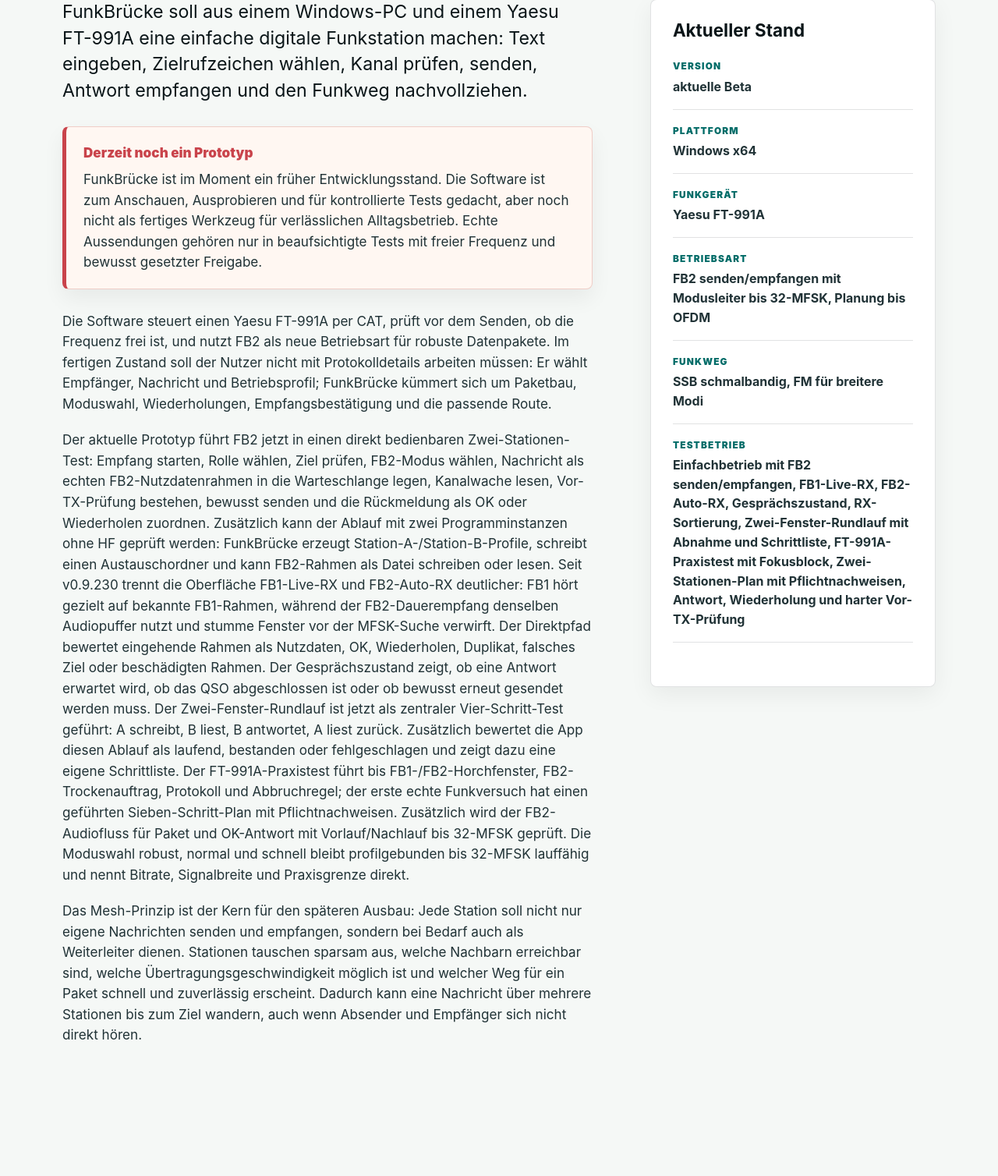
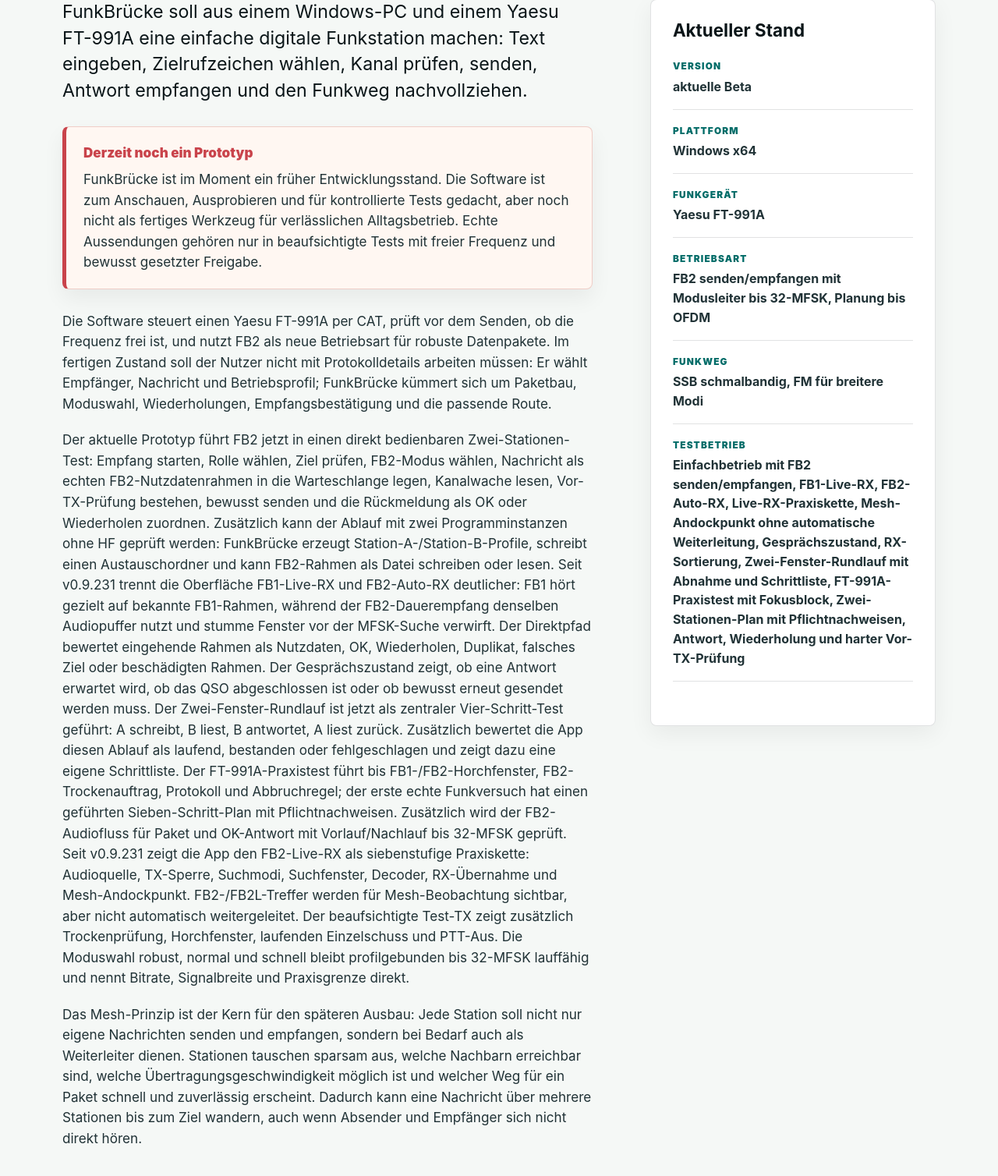
Before and after one commit to DO1FFE/do1ffe-webseite, a Flask app: page /Funkbruecke in a window 1280 px wide. Shown: the part 705-2213 px from the top of the page at 78% size. Run offline with Flask 3, Linux system fonts and the light colour scheme.

Commit message:
FunkBruecke Webseite v0.9.231 aktualisieren

```diff
--- a/templates/funkbruecke.html
+++ b/templates/funkbruecke.html
@@ -52,7 +52,7 @@
       bestehen, bewusst senden und die Rückmeldung als OK oder Wiederholen zuordnen.
       Zusätzlich kann der Ablauf mit zwei Programminstanzen ohne HF geprüft werden:
       FunkBrücke erzeugt Station-A-/Station-B-Profile, schreibt einen Austauschordner
-      und kann FB2-Rahmen als Datei schreiben oder lesen. Seit v0.9.230 trennt die
+      und kann FB2-Rahmen als Datei schreiben oder lesen. Seit v0.9.231 trennt die
       Oberfläche FB1-Live-RX und FB2-Auto-RX deutlicher: FB1 hört gezielt auf bekannte
       FB1-Rahmen, während der FB2-Dauerempfang denselben Audiopuffer nutzt und stumme
       Fenster vor der MFSK-Suche verwirft. Der Direktpfad bewertet eingehende Rahmen als
@@ -65,6 +65,11 @@
       FB2-Trockenauftrag, Protokoll und Abbruchregel; der erste echte Funkversuch hat
       einen geführten Sieben-Schritt-Plan mit Pflichtnachweisen. Zusätzlich wird der
       FB2-Audiofluss für Paket und OK-Antwort mit Vorlauf/Nachlauf bis 32-MFSK geprüft.
+      Seit v0.9.231 zeigt die App den FB2-Live-RX als siebenstufige Praxiskette:
+      Audioquelle, TX-Sperre, Suchmodi, Suchfenster, Decoder, RX-Übernahme und
+      Mesh-Andockpunkt. FB2-/FB2L-Treffer werden für Mesh-Beobachtung sichtbar, aber
+      nicht automatisch weitergeleitet. Der beaufsichtigte Test-TX zeigt zusätzlich
+      Trockenprüfung, Horchfenster, laufenden Einzelschuss und PTT-Aus.
       Die Moduswahl robust, normal und schnell bleibt
       profilgebunden bis 32-MFSK lauffähig und nennt Bitrate, Signalbreite und Praxisgrenze
       direkt.
@@ -89,7 +94,7 @@
       <div><dt>Funkgerät</dt><dd>Yaesu FT-991A</dd></div>
       <div><dt>Betriebsart</dt><dd>FB2 senden/empfangen mit Modusleiter bis 32-MFSK, Planung bis OFDM</dd></div>
       <div><dt>Funkweg</dt><dd>SSB schmalbandig, FM für breitere Modi</dd></div>
-      <div><dt>Testbetrieb</dt><dd>Einfachbetrieb mit FB2 senden/empfangen, FB1-Live-RX, FB2-Auto-RX, Gesprächszustand, RX-Sortierung, Zwei-Fenster-Rundlauf mit Abnahme und Schrittliste, FT-991A-Praxistest mit Fokusblock, Zwei-Stationen-Plan mit Pflichtnachweisen, Antwort, Wiederholung und harter Vor-TX-Prüfung</dd></div>
+      <div><dt>Testbetrieb</dt><dd>Einfachbetrieb mit FB2 senden/empfangen, FB1-Live-RX, FB2-Auto-RX, Live-RX-Praxiskette, Mesh-Andockpunkt ohne automatische Weiterleitung, Gesprächszustand, RX-Sortierung, Zwei-Fenster-Rundlauf mit Abnahme und Schrittliste, FT-991A-Praxistest mit Fokusblock, Zwei-Stationen-Plan mit Pflichtnachweisen, Antwort, Wiederholung und harter Vor-TX-Prüfung</dd></div>
     </dl>
   </aside>
 </section>
@@ -126,10 +131,12 @@
       Wiederholung nach Wiederholen oder Timeout, ein speicherbares FB2-Protokoll,
       profilabhängige Rufzeichen, Zwei-Fenster-Profile, geschützte Austauschdateien,
       Hardwarecheckliste, Funkversuchsführung, Fehlerhilfe, verständliche Bedienmeldungen
-      und eine testbare Moduswahl bis 32-MFSK. Seit v0.9.230 kommen ein eindeutiges
+      und eine testbare Moduswahl bis 32-MFSK. Seit v0.9.231 kommen ein eindeutiges
       Abnahmeergebnis mit Schrittliste für den Zwei-Fenster-Rundlauf, ein erweiterter
       FT-991A-Praxistest mit Fokusblock und ein geführter Sieben-Schritt-Ablauf mit
-      Pflichtnachweisen für den ersten Zwei-Stationen-Versuch dazu.
+      Pflichtnachweisen für den ersten Zwei-Stationen-Versuch dazu. Zusätzlich zeigt
+      der FB2-Live-RX jetzt seine Praxiskette, der Mesh-Andockpunkt bleibt sichtbar
+      ohne automatische Weiterleitung, und der Test-TX nennt seinen Einzelschussstatus.
     </p>
     <p>
       Im fertigen Zustand soll FunkBrücke den gesamten Ablauf eines digitalen QSOs führen:
@@ -228,10 +235,11 @@
       zwischen zwei FunkBrücke-Fenstern geprobt werden. Der Rundlaufstatus zeigt dabei
       den einfachen Ablauf A schreibt, B liest, B antwortet, A liest zurück. Der
       FB2-Auto-RX prüft vor der MFSK-Suche, ob der Audiopuffer überhaupt ein auswertbares
-      Signal enthält. Seit v0.9.230 gibt es zusätzlich eine sichtbare Abnahme mit Schrittliste
+      Signal enthält. Seit v0.9.231 gibt es zusätzlich eine sichtbare Abnahme mit Schrittliste
       für diesen Rundlauf, eine FT-991A-Praxistest-Kette bis zum FB2-Trockenauftrag mit
       Fokusblock und einen geführten Sieben-Schritt-Plan mit Pflichtnachweisen für den
-      ersten echten Zwei-Stationen-Versuch. Produktive
+      ersten echten Zwei-Stationen-Versuch. Neu sichtbar sind außerdem die sieben
+      Live-RX-Praxisschritte und der Mesh-Andockpunkt ohne automatische Weiterleitung. Produktive
       Wiederholautomatik und automatische Mesh-Weiterleitung bleiben bewusst gesperrt,
       bis der Grundbetrieb stabil nachgewiesen ist.
     </p>
@@ -254,6 +262,9 @@
       <li>Abnahmeergebnis für den Zwei-Fenster-Rundlauf: laufend, bestanden oder fehlgeschlagen.</li>
       <li>Vier sichtbare Zwei-Fenster-Schritte mit Status und nächster Aktion.</li>
       <li>Praxisnahe FB2-Audioflussprüfung für Paket und OK-Antwort bis 32-MFSK.</li>
+      <li>Siebenstufige FB2-Live-RX-Praxiskette von Audioquelle bis Mesh-Andockpunkt.</li>
+      <li>Mesh-Andockpunkt für FB2-/FB2L-Treffer ohne automatische Nutzdaten-Weiterleitung.</li>
+      <li>Sichtbarer Test-TX-Praxisstatus für Horchfenster, Einzelschuss und PTT-Aus.</li>
       <li>FT-991A-Praxistest bis FB1-/FB2-Horchfenster, FB2-Trockenauftrag und Protokoll.</li>
       <li>FT-991A-Praxistest-Fokus für ersten Blocker, Nachweis, nächste Aktion und Abbruchregel.</li>
       <li>Geführter Sieben-Schritt-Plan mit Pflichtnachweisen für den ersten echten Zwei-Stationen-Versuch.</li>
@@ -295,11 +306,11 @@
   <div class="funkbruecke-screenshot-grid">
     <figure class="reveal">
       <img src="{{ url_for('static', filename='assets/funkbruecke-uebersicht.png') }}" alt="Markierte Übersicht der FunkBrücke-Oberfläche">
-      <figcaption>Übersicht mit Menüzeile, Profil, Wasserfall, Hauptfluss, Sendefreigabe, Rückweg, FB2 senden/empfangen, Gesprächszustand, FB1-Live-RX, FB2-Auto-RX, Zwei-Fenster-Rundlauf, Schrittliste und Abnahme.</figcaption>
+      <figcaption>Übersicht mit Menüzeile, Profil, Wasserfall, Hauptfluss, Sendefreigabe, Rückweg, FB2 senden/empfangen, Gesprächszustand, FB1-Live-RX, FB2-Auto-RX, Live-RX-Praxiskette, Zwei-Fenster-Rundlauf, Schrittliste und Abnahme.</figcaption>
     </figure>
     <figure class="reveal">
       <img src="{{ url_for('static', filename='assets/funkbruecke-fb2-test-tx.png') }}" alt="Markierter Bereich für FB2 senden und empfangen">
-      <figcaption>FB2 senden/empfangen: Modus robust/normal/schnell wählen, 32-MFSK-Grenze sehen, Sendemotor-Praxisstatus prüfen, Datei schreiben/lesen, Abnahme und Schrittliste lesen, Antwort zuordnen und Wiederholung bewusst vorbereiten.</figcaption>
+      <figcaption>FB2 senden/empfangen: Modus robust/normal/schnell wählen, 32-MFSK-Grenze sehen, Sendemotor- und Test-TX-Praxisstatus prüfen, Datei schreiben/lesen, Abnahme und Schrittliste lesen, Antwort zuordnen und Wiederholung bewusst vorbereiten.</figcaption>
     </figure>
   </div>
 </section>
@@ -374,7 +385,7 @@
       mit geschütztem Datei-Austausch vor. Die RX-Härtung nennt Marker, Paketgrenze,
       Kopf-CRC, Nutzdaten-CRC und Ziel, damit ein erkannter Rahmen nachvollziehbar bleibt.
       Der aktuelle Direktpfad ergänzt Gesprächszustand, RX-Sortierung, FB1-Live-RX,
-      FB2-Auto-RX mit Stummfenster-Prüfung, Sendemotor-Praxisstatus, einen kurzen
+      FB2-Auto-RX mit Stummfenster-Prüfung, Live-RX-Praxiskette, Sendemotor-Praxisstatus, einen kurzen
       Zwei-Fenster-Rundlauf mit Abnahme und Schrittliste, den erweiterten
       FT-991A-Praxistest mit Fokusblock und eine geführte Zwei-Stationen-Versuchsvorbereitung
       mit Pflichtnachweisen.
@@ -387,11 +398,13 @@
       <li>FB2-RX zeigt die technische Härtung gültiger und verworfener Rahmen.</li>
       <li>Gespräch und Rückweg zeigen, welche Gegenstation und welche Antwort gerade relevant sind.</li>
       <li>FB2-Auto-RX überspringt stumme Audiopuffer, bevor mehrere MFSK-Modi geprüft werden.</li>
+      <li>Die Live-RX-Praxiskette zeigt Audioquelle, TX-Sperre, Suchmodi, Suchfenster, Decoder, RX-Übernahme und Mesh-Andockpunkt.</li>
       <li>Der Zwei-Fenster-Rundlauf meldet laufend, bestanden oder fehlgeschlagen.</li>
       <li>Der FT-991A-Praxistest führt bis FB2-Trockenauftrag, Fokusblock und Protokoll.</li>
       <li>Der Feldversuch zeigt sieben Pflichtnachweise vor dem ersten echten Zwei-Stationen-Test.</li>
       <li>FB2 senden/empfangen überspringt eigene, alte und falsch adressierte Austauschdateien.</li>
       <li>Ein FB2-Test-TX startet nur als genau ein bewusst freigegebener Einzelschuss.</li>
+      <li>FB2-/FB2L-Treffer werden für Mesh-Beobachtung angedockt, aber nicht automatisch weitergeleitet.</li>
       <li>Produktive Automatik, Wiederholung und Mesh-Weiterleitung bleiben im Testpfad gesperrt.</li>
       <li>SSB bleibt schmalbandig, FM kann später breitere Modi besser aufnehmen.</li>
       <li>Mesh-Kurzpakete halten Nachbarn, Geschwindigkeit und Erreichbarkeit aktuell.</li>
```
Also changed, not shown: tests/test_routen.py (+4 -1 lines), static/assets/funkbruecke-fb2-test-tx.png.
